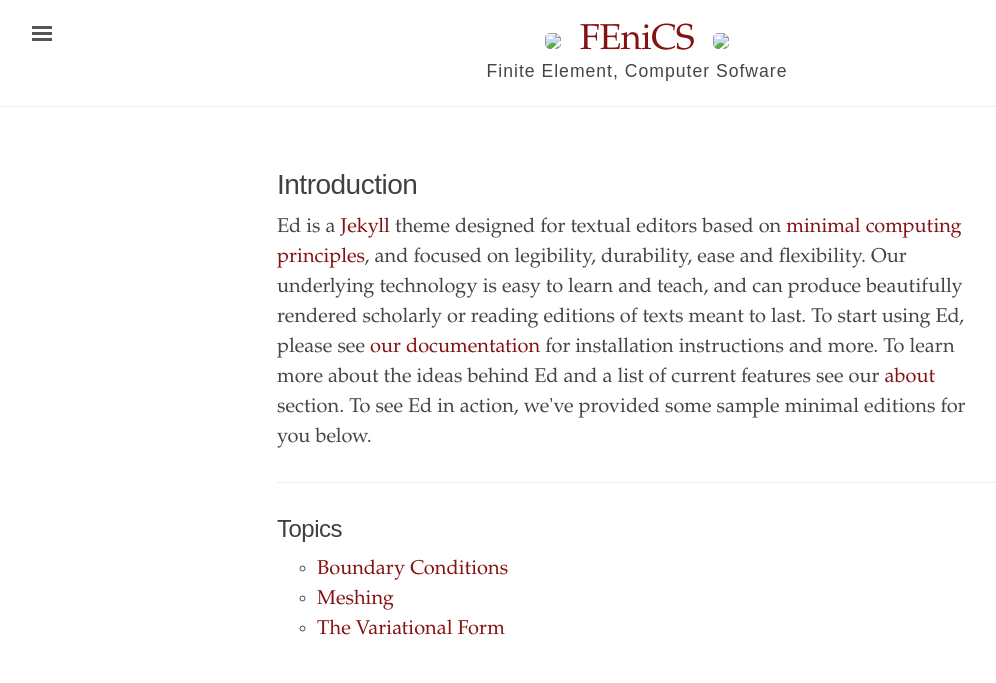
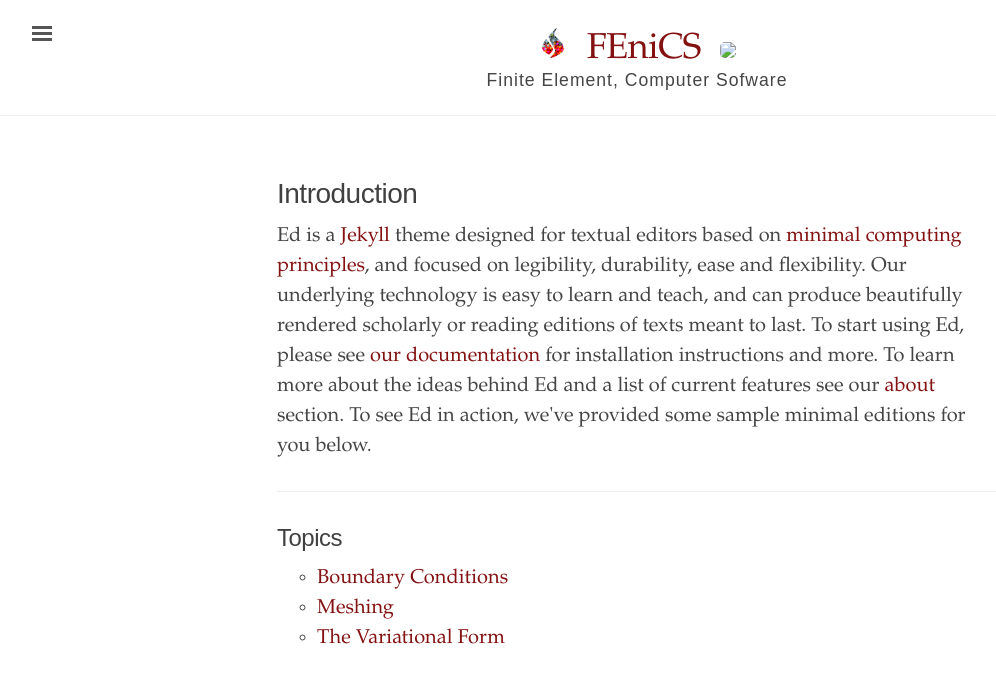
Before and after one commit to vanessanehruji/fenics_workshop, a Jekyll site: the page built from index.html, in a window 1280 px wide. Shown: the top 683 px of the page, without its empty margins (3-999 px from the left). Built offline with Jekyll 4.4.1, drawn with Linux system fonts in a browser that asks for light colours.

Commit message:
Added proper path to logo in heading

```diff
--- a/_config.yml
+++ b/_config.yml
@@ -3,7 +3,7 @@
 # Setup
 title:               FEniCS
 tagline:             'Finite Element, Computer Sofware'
-logo:		     'assets/img/fenics_logo2.png'
+logo:		     '/assets/img/fenics_logo2.png'
 description:         'A workshop for FEniCS 2018.1.0'
 url:                 'https://vanessanehruji.github.io/fenics_workshop/'
 baseurl:             '/fenics_workshop'
--- a/_layouts/default.html
+++ b/_layouts/default.html
@@ -20,7 +20,7 @@
       <div class="masthead">
         <div class="container">
             <h3 class="masthead-title">
-		<img src="{{ site.baseurl + site.logo }}" height="30" />
+		<img src="{{ site.baseurl }}/assets/img/fenics_logo2.png" height="30" />
 		<a href="{{ site.baseurl }}/" title="Home">{{ site.title | newline_to_br }}</a>
 		<img src="{{ site.logo | absolute_url }}" height="30" />
             <br><small>{{ site.tagline }}</small>
```
